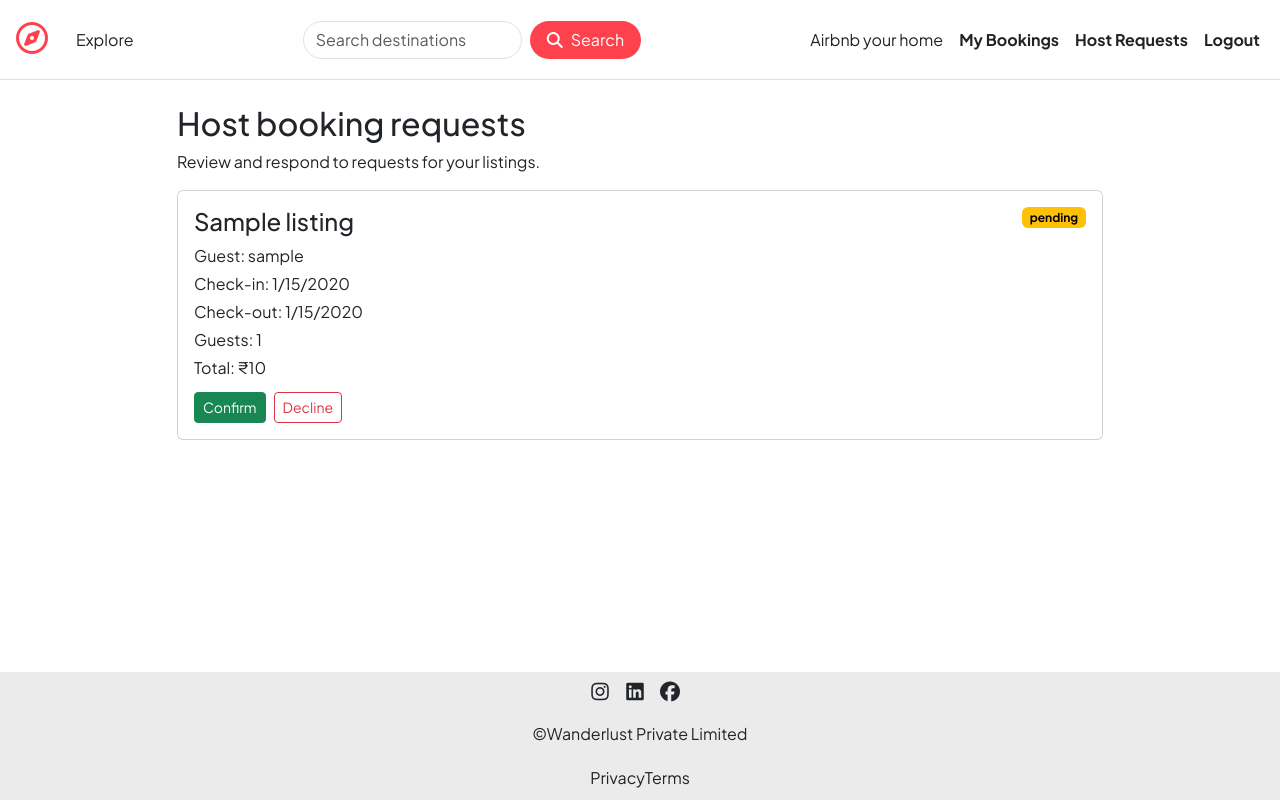
After one commit to porwal-dev/Wanderlust, a Node server app: page /bookings/host in a window 1280 px wide. The commit adds this page. Run offline with Node 20, Linux system fonts and the light colour scheme; a user stored in the database is signed in; tables that the repository leaves empty hold one stand-in row (values such as "Sample post"); some libraries are stand-ins or nearby versions.

Commit message:
add booking and host feature and block date overlappeing

```diff
--- a/app.js
+++ b/app.js
@@ -21,6 +21,7 @@ const listingController=require("./controllers/listings.js");
 const listingRouter=require("./routes/listing.js");
 const reviewRouter=require("./routes/review.js");
 const userRouter=require("./routes/user.js");
+const bookingRouter=require("./routes/bookings.js");
 
 const dbUrl=process.env.ATLASDB_URL;
 
@@ -99,6 +100,7 @@ app.use("/listings",listingRouter);
 app.use("/listings/:id/reviews",reviewRouter);
 //User Model
 app.use("/",userRouter);
+app.use("/bookings",bookingRouter);
 
 
 //Wrong request
--- /dev/null
+++ b/controllers/bookings.js
@@ -0,0 +1,175 @@
+const Joi=require("joi");
+const Booking=require("../models/booking.js");
+const Listing=require("../models/listing.js");
+
+const bookingRequestSchema=Joi.object({
+  booking:Joi.object({
+    checkIn:Joi.string().pattern(/^\d{4}-\d{2}-\d{2}$/).required(),
+    checkOut:Joi.string().pattern(/^\d{4}-\d{2}-\d{2}$/).required(),
+    guests:Joi.number().integer().min(1).required()
+  }).required()
+});
+
+const dateFromInput=(value)=>{
+  const date=new Date(`${value}T00:00:00.000Z`);
+  if(Number.isNaN(date.getTime()) || date.toISOString().slice(0,10)!==value){
+    return null;
+  }
+  return date;
+};
+
+const redirectWithError=(req,res,url,message)=>{
+  req.flash("error",message);
+  return res.redirect(url);
+};
+
+const getHostBooking=async(req,res)=>{
+  const booking=await Booking.findById(req.params.bookingId).populate("listing");
+  if(!booking){
+    redirectWithError(req,res,"/bookings/host","Booking not found.");
+    return null;
+  }
+  if(!booking.listing || !booking.listing.owner || !booking.listing.owner.equals(req.user._id)){
+    redirectWithError(req,res,"/bookings/host","You can only manage requests for your own listings.");
+    return null;
+  }
+  return booking;
+};
+
+module.exports.createBooking=async(req,res)=>{
+  const listingPath=`/listings/${req.params.id}`;
+  const {error,value}=bookingRequestSchema.validate(req.body,{abortEarly:false});
+  if(error){
+    return redirectWithError(req,res,listingPath,"Enter valid check-in, check-out, and guest details.");
+  }
+
+  const checkIn=dateFromInput(value.booking.checkIn);
+  const checkOut=dateFromInput(value.booking.checkOut);
+  const today=new Date();
+  today.setUTCHours(0,0,0,0);
+  if(!checkIn || !checkOut || checkIn<today || checkOut<=checkIn){
+    return redirectWithError(req,res,listingPath,"Choose valid future dates with check-out after check-in.");
+  }
+
+  const listing=await Listing.findById(req.params.id);
+  if(!listing){
+    return redirectWithError(req,res,"/listings","That listing is no longer available.");
+  }
+  if(listing.owner && listing.owner.equals(req.user._id)){
+    return redirectWithError(req,res,listingPath,"You cannot book your own listing.");
+  }
+
+  const confirmedConflict=await Booking.exists({
+    listing:listing._id,
+    status:"confirmed",
+    checkIn:{$lt:checkOut},
+    checkOut:{$gt:checkIn}
+  });
+  if(confirmedConflict){
+    return redirectWithError(req,res,listingPath,"Those dates are already booked.");
+  }
+
+  const nights=(checkOut.getTime()-checkIn.getTime())/(24*60*60*1000);
+  const nightlyPrice=listing.price;
+  const totalPrice=Math.round(nightlyPrice*nights*100)/100;
+  await Booking.create({
+    listing:listing._id,
+    guest:req.user._id,
+    checkIn,
+    checkOut,
+    guests:value.booking.guests,
+    nightlyPrice,
+    totalPrice
+  });
+
+  req.flash("success","Booking request sent. The host will confirm or decline it.");
+  return res.redirect("/bookings");
+};
+
+module.exports.myBookings=async(req,res)=>{
+  const bookings=await Booking.find({guest:req.user._id})
+    .populate("listing")
+    .sort({createdAt:-1});
+  res.render("bookings/index.ejs",{bookings});
+};
+
+module.exports.hostBookings=async(req,res)=>{
+  const listings=await Listing.find({owner:req.user._id}).select("_id");
+  const listingIds=listings.map((listing)=>listing._id);
+  const bookings=await Booking.find({listing:{$in:listingIds}})
+    .populate("listing")
+    .populate("guest","username email")
+    .sort({createdAt:-1});
+  res.render("bookings/host.ejs",{bookings});
+};
+
+module.exports.cancelBooking=async(req,res)=>{
+  const booking=await Booking.findById(req.params.bookingId);
+  if(!booking){
+    return redirectWithError(req,res,"/bookings","Booking not found.");
+  }
+  if(!booking.guest.equals(req.user._id)){
+    return redirectWithError(req,res,"/bookings","You can only cancel your own bookings.");
+  }
+  if(!["pending","confirmed"].includes(booking.status)){
+    return redirectWithError(req,res,"/bookings","This booking can no longer be cancelled.");
+  }
+
+  booking.status="cancelled";
+  await booking.save();
+  req.flash("success","Booking cancelled.");
+  return res.redirect("/bookings");
+};
+
+module.exports.confirmBooking=async(req,res)=>{
+  const booking=await getHostBooking(req,res);
+  if(!booking){
+    return;
+  }
+  if(booking.status!=="pending"){
+    return redirectWithError(req,res,"/bookings/host","Only pending requests can be confirmed.");
+  }
+
+  const confirmedConflict=await Booking.exists({
+    _id:{$ne:booking._id},
+    listing:booking.listing._id,
+    status:"confirmed",
+    checkIn:{$lt:booking.checkOut},
+    checkOut:{$gt:booking.checkIn}
+  });
+  if(confirmedConflict){
+    return redirectWithError(req,res,"/bookings/host","These dates overlap with another confirmed booking.");
+  }
+
+  const confirmed=await Booking.findOneAndUpdate(
+    {_id:booking._id,status:"pending"},
+    {$set:{status:"confirmed"}},
+    {new:true}
+  );
+  if(!confirmed){
+    return redirectWithError(req,res,"/bookings/host","This request was already updated.");
+  }
+  req.flash("success","Booking confirmed.");
+  return res.redirect("/bookings/host");
+};
+
+module.exports.declineBooking=async(req,res)=>{
+  const booking=await getHostBooking(req,res);
+  if(!booking){
+    return;
+  }
+  if(booking.status!=="pending"){
+    return redirectWithError(req,res,"/bookings/host","Only pending requests can be declined.");
+  }
+
+  const declined=await Booking.findOneAndUpdate(
+    {_id:booking._id,status:"pending"},
+    {$set:{status:"declined"}},
+    {new:true}
+  );
+  if(!declined){
+    return redirectWithError(req,res,"/bookings/host","This request was already updated.");
+  }
+  req.flash("success","Booking declined.");
+  return res.redirect("/bookings/host");
+};
--- a/models/listing.js
+++ b/models/listing.js
@@ -1,6 +1,7 @@
 const mongoose=require("mongoose");
 const {Schema}=mongoose;
 const Review=require("./review.js");
+const Booking=require("./booking.js");
 const listingCategories=require("../utils/listingCategories.js");
 
 let listingSchema=new mongoose.Schema({
@@ -57,9 +58,13 @@ let listingSchema=new mongoose.Schema({
 
 //Handling Delete Listing
 listingSchema.post("findOneAndDelete",async(listing)=>{
+    if(!listing){
+        return;
+    }
     if(listing.reviews.length){
         await Review.deleteMany({_id: {$in: listing.reviews}});
     }
+    await Booking.deleteMany({listing:listing._id});
 });
 
 let Listing=mongoose.model("Listing",listingSchema);
--- a/routes/listing.js
+++ b/routes/listing.js
@@ -7,6 +7,7 @@ const listingController = require("../controllers/listings.js");
 const multer=require("multer");
 const {storage}=require("../cloudConfig.js");
 const upload=multer({storage});
+const bookingController=require("../controllers/bookings.js");
 
 //Index And Create Route
 router.route("/")
@@ -20,6 +21,7 @@ router.route("/")
 
 //New Route
 router.get("/new", isLoggedIn,listingController.renderNewForm);
+router.post("/:id/bookings",isLoggedIn,wrapAsync(bookingController.createBooking));
 
 //Show, Update, Delete Route
 router.route("/:id")
--- /dev/null
+++ b/views/bookings/host.ejs
@@ -0,0 +1,36 @@
+<% layout("/layouts/boilerplate") %>
+<div class="row mt-4">
+  <div class="col-10 offset-1">
+    <h2>Host booking requests</h2>
+    <p>Review and respond to requests for your listings.</p>
+    <% if(bookings.length){ %>
+      <% for(let booking of bookings){ %>
+        <div class="card mb-3 p-3">
+          <div class="d-flex justify-content-between align-items-start flex-wrap gap-2">
+            <div>
+              <h4><%=booking.listing ? booking.listing.title : "Listing unavailable"%></h4>
+              <p class="mb-1">Guest: <%=booking.guest ? booking.guest.username : "Guest unavailable"%></p>
+              <p class="mb-1">Check-in: <%=booking.checkIn.toLocaleDateString()%></p>
+              <p class="mb-1">Check-out: <%=booking.checkOut.toLocaleDateString()%></p>
+              <p class="mb-1">Guests: <%=booking.guests%></p>
+              <p class="mb-1">Total: &#8377;<%=booking.totalPrice.toLocaleString("en-IN")%></p>
+            </div>
+            <span class="badge text-bg-<%=booking.status === 'confirmed' ? 'success' : booking.status === 'pending' ? 'warning' : 'secondary'%>"><%=booking.status%></span>
+          </div>
+          <% if(booking.status === "pending"){ %>
+            <div class="d-flex gap-2 mt-2">
+              <form method="post" action="/bookings/<%=booking._id%>/confirm">
+                <button class="btn btn-success btn-sm" type="submit">Confirm</button>
+              </form>
+              <form method="post" action="/bookings/<%=booking._id%>/decline">
+                <button class="btn btn-outline-danger btn-sm" type="submit">Decline</button>
+              </form>
+            </div>
+          <% } %>
+        </div>
+      <% } %>
+    <% } else { %>
+      <div class="alert alert-info">You do not have any booking requests yet.</div>
+    <% } %>
+  </div>
+</div>
--- a/views/includes/navbar.ejs
+++ b/views/includes/navbar.ejs
@@ -55,6 +55,8 @@
             <a class="nav-link" href="/login"><b>Login</b></a>
         <%}%>
         <% if(currUser){%>
+              <a class="nav-link" href="/bookings"><b>My Bookings</b></a>
+              <a class="nav-link" href="/bookings/host"><b>Host Requests</b></a>
               <a class="nav-link" href="/logout"><b>Logout</b></a>
         <%}%>
 
```
Also changed, not shown: controllers/listings.js (+9 -0 lines), models/booking.js (added, +47 -0 lines), routes/bookings.js (added, +13 -0 lines), views/bookings/index.ejs (added, +34 -0 lines), views/listings/show.ejs (+32 -0 lines), README.md.
